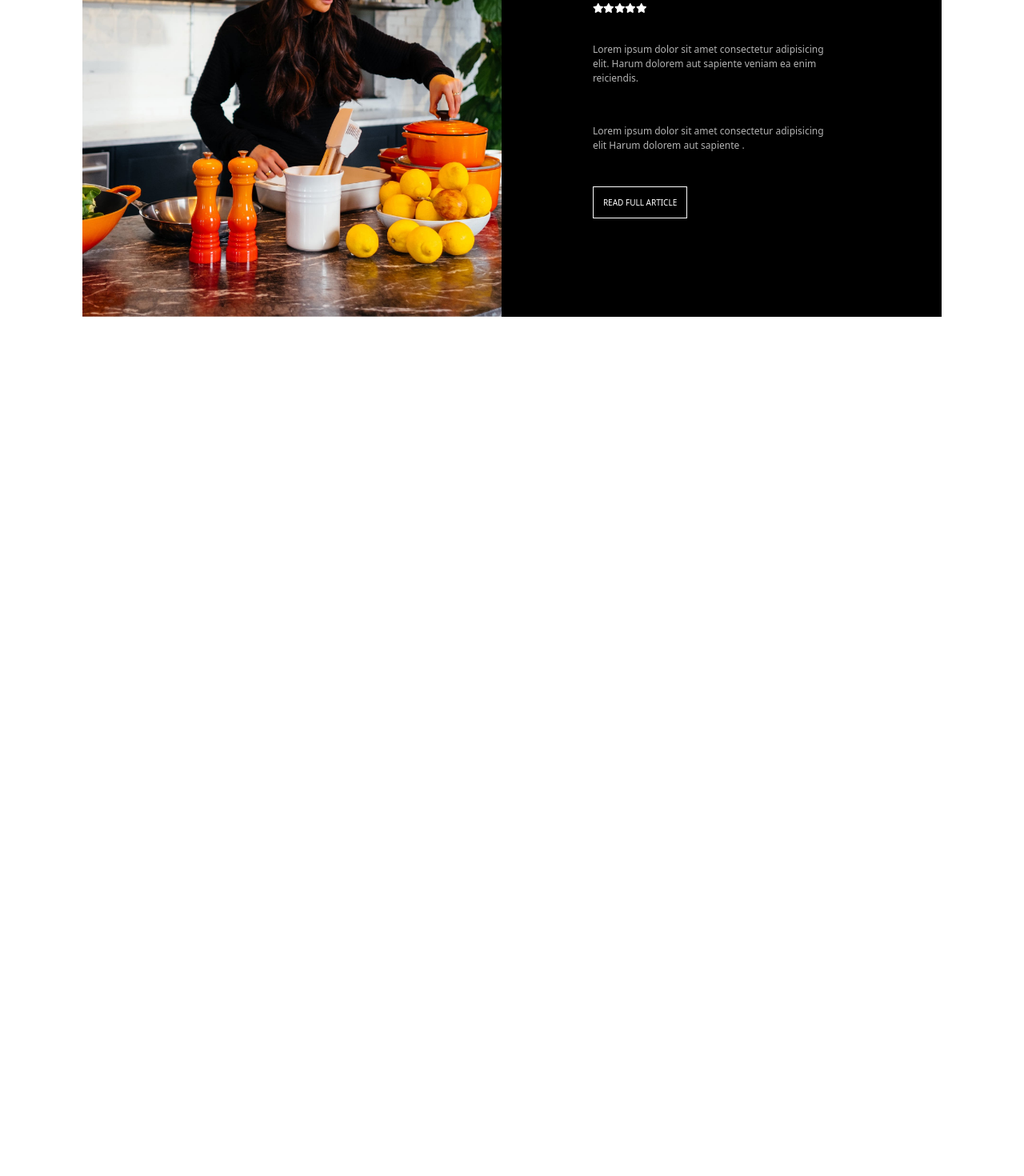
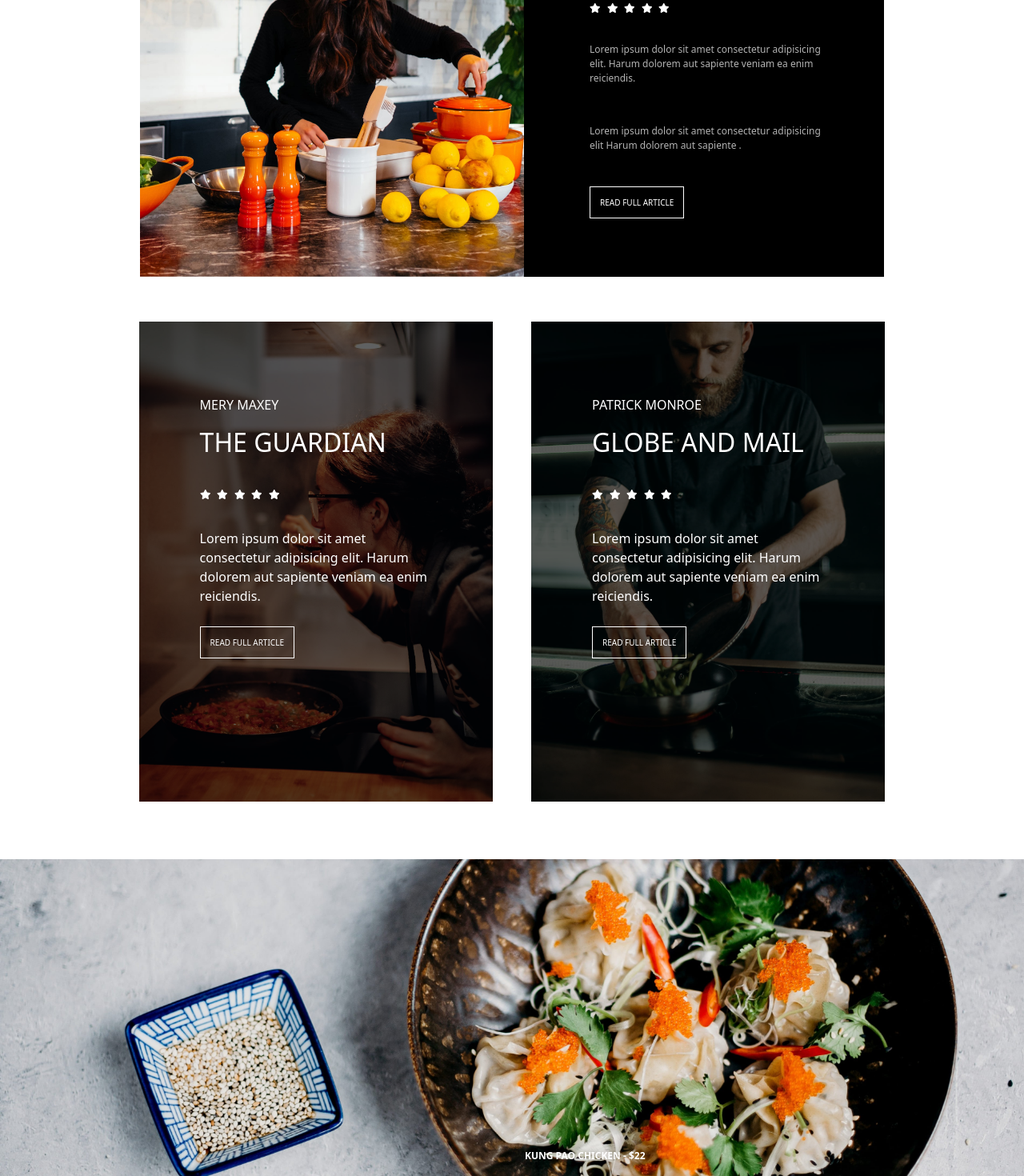
Before and after one commit to Emanuele117/proj-html-vuejs, a Vue app: page / in a window 1280 px wide. Shown: the part 2990-4460 px from the top of the page at 80% size. Before the commit the page ends 3386 px from the top, so only its background shows below. Built offline with nearby package versions, Linux system fonts and the light colour scheme.

Commit message:
Sezuione5 Sitemain completata

```diff
--- a/src/components/Sezione3.vue
+++ b/src/components/Sezione3.vue
@@ -39,16 +39,16 @@ export default {};
   display: flex;
   justify-content: center;
   .img-orange {
-    height: 600px;
+    height: 550px;
   }
   .contenitore-black {
     background-color: black;
-    height: 600px;
-    width: 550px;
+    height: 550px;
+    width: 450px;
     .contenitore-critiche {
       width: 400px;
       padding: 50px;
-      margin-left: 4rem;
+      margin-left: 2rem;
       margin-top: 3rem;
 
       .p-critiche {
@@ -65,6 +65,7 @@ export default {};
         color: white;
         font-size: 12px;
         margin-top: 2rem;
+        margin-right: 8px;
       }
       .p-testo {
         color: white;
--- /dev/null
+++ b/src/components/Sezione4.vue
@@ -0,0 +1,91 @@
+<template>
+  <div class="container giornali">
+    <div class="box-info">
+      <img src="../assets/info52x.jpg" alt="" class="img-info" />
+      <div class="contenitore-critiche">
+        <p class="p-critiche">MERY MAXEY</p>
+        <h2 class="titolo-critiche">THE GUARDIAN</h2>
+
+        <div class="icons">
+          <i class="fas fa-star"></i>
+          <i class="fas fa-star"></i>
+          <i class="fas fa-star"></i>
+          <i class="fas fa-star"></i>
+          <i class="fas fa-star"></i>
+        </div>
+
+        <p class="p-testo">
+          Lorem ipsum dolor sit amet consectetur adipisicing elit. Harum dolorem
+          aut sapiente veniam ea enim reiciendis.
+        </p>
+
+        <span class="bottone-critiche">READ FULL ARTICLE</span>
+      </div>
+    </div>
+
+    <div class="box-info">
+      <img src="../assets/info12x.jpg" alt="" class="img-info" />
+      <div class="contenitore-critiche">
+        <p class="p-critiche">PATRICK MONROE</p>
+        <h2 class="titolo-critiche">GLOBE AND MAIL</h2>
+
+        <div class="icons">
+          <i class="fas fa-star"></i>
+          <i class="fas fa-star"></i>
+          <i class="fas fa-star"></i>
+          <i class="fas fa-star"></i>
+          <i class="fas fa-star"></i>
+        </div>
+
+        <p class="p-testo">
+          Lorem ipsum dolor sit amet consectetur adipisicing elit. Harum dolorem
+          aut sapiente veniam ea enim reiciendis.
+        </p>
+
+        <span class="bottone-critiche">READ FULL ARTICLE</span>
+      </div>
+    </div>
+  </div>
+</template>
+
+<script>
+export default {};
+</script>
+
+<style lang="scss">
+.giornali {
+  display: flex;
+  justify-content: center;
+  margin-top: 2rem;
+  .box-info {
+    position: relative;
+  }
+  .contenitore-critiche {
+    position: absolute;
+    top: 1rem;
+    padding: 100px;
+    color: white;
+    .fa-star {
+      margin-top: 2rem;
+      margin-bottom: 2rem;
+      font-size: 12px;
+      margin-right: 8px;
+    }
+    .p-testo {
+      margin-bottom: 2rem;
+    }
+    .bottone-critiche {
+      padding: 12px;
+      color: white;
+      font-size: 10px;
+      border: 1px solid white;
+    }
+  }
+
+  .img-info {
+    height: 600px;
+    margin: 1.5rem;
+    filter: brightness(0.4);
+  }
+}
+</style>
--- a/src/components/Sezione5.vue
+++ b/src/components/Sezione5.vue
@@ -1,10 +1,28 @@
 <template>
-  <div></div>
+  <div class="contenitore-hero-sushi">
+    <img src="../assets/page52x.jpg" alt="" class="img-hero-sushi" />
+    <p class="p-chicken">KUNG PAO CHICKEN - $22</p>
+  </div>
 </template>
 
 <script>
 export default {};
 </script>
 
-<style>
+<style lang="scss">
+.contenitore-hero-sushi {
+  position: relative;
+  .img-hero-sushi {
+    width: 100%;
+    margin-top: 3rem;
+  }
+  .p-chicken {
+    position: absolute;
+    bottom: 0;
+    margin-left: 41rem;
+    color: white;
+    font-size: 12px;
+    font-weight: bold;
+  }
+}
 </style>
--- a/src/components/SiteMain.vue
+++ b/src/components/SiteMain.vue
@@ -6,6 +6,8 @@
     <p class="p-critics">What critics are saying about us</p>
 
     <Sezione3 />
+    <Sezione4 />
+    <Sezione5 />
   </div>
 </template>
 
@@ -13,11 +15,15 @@
 import Sezione1 from "./Sezione1.vue";
 import Sezione2 from "./Sezione2.vue";
 import Sezione3 from "./Sezione3.vue";
+import Sezione4 from "./Sezione4.vue";
+import Sezione5 from "./Sezione5.vue";
 export default {
   components: {
     Sezione1,
     Sezione2,
     Sezione3,
+    Sezione4,
+    Sezione5,
   },
 };
 </script>
```
